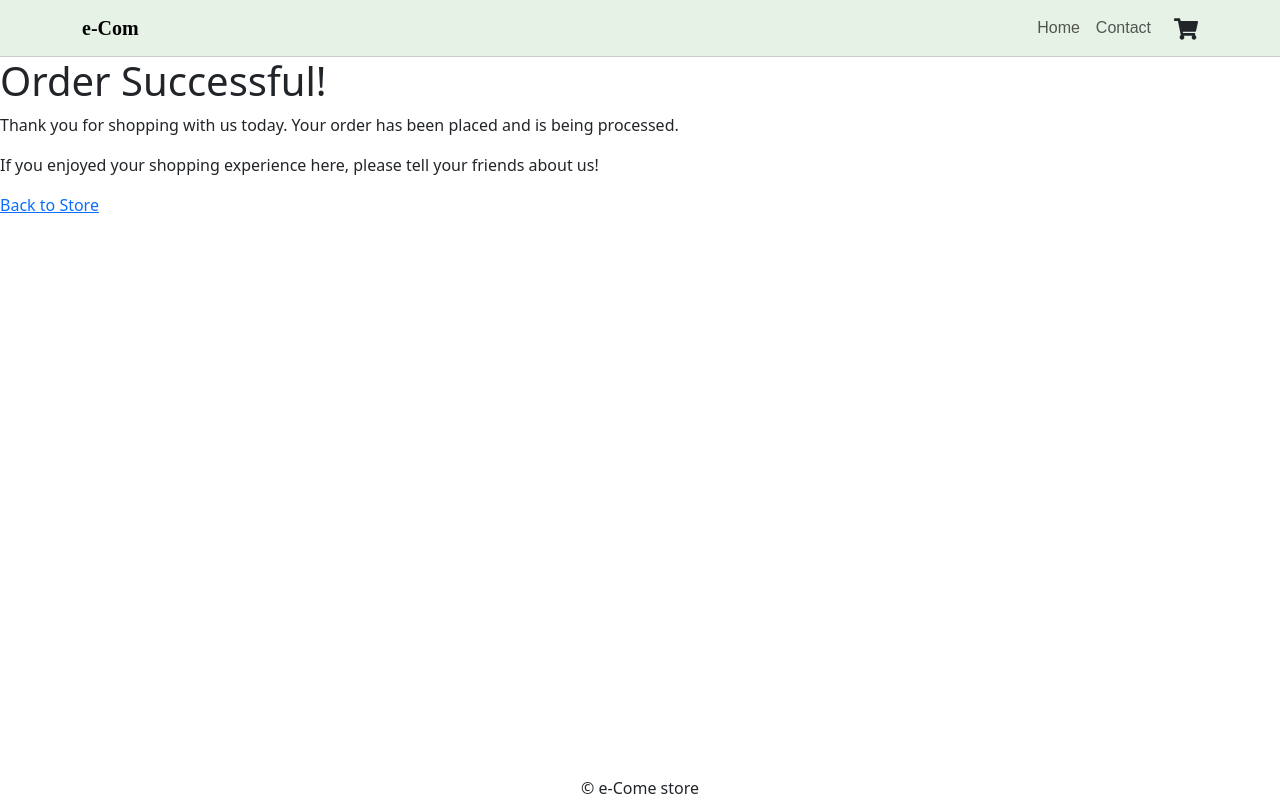
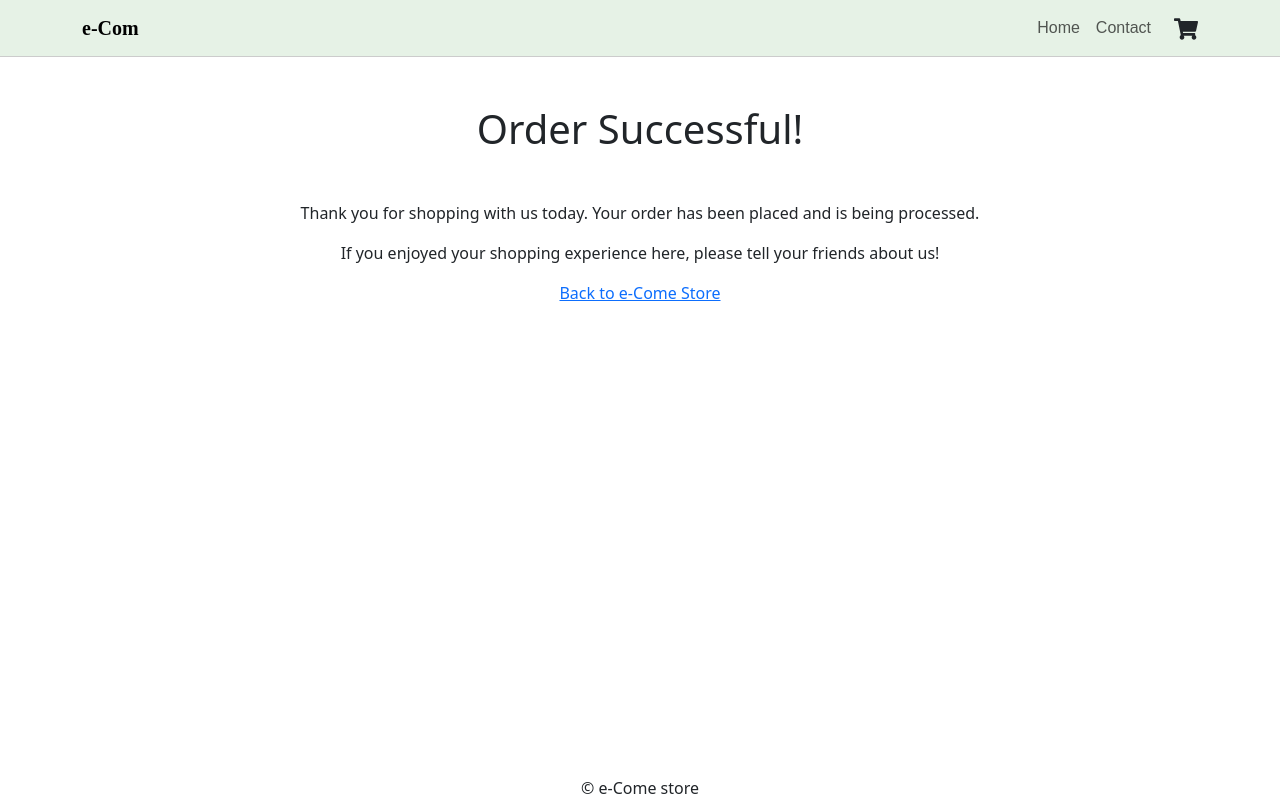
Before and after one commit to MaritaMalvinsdatter/ecom-store-ca, a React (Create React App) app: page /checkout/success in a window 1280 px wide. Built offline with nearby package versions, Linux system fonts and the light colour scheme.

Commit message:
fixed styles

```diff
--- a/src/pages/CheckoutSuccessPage.jsx
+++ b/src/pages/CheckoutSuccessPage.jsx
@@ -1,14 +1,15 @@
-// CheckoutSuccessPage.jsx
+
 import React from 'react';
 import { Link } from 'react-router-dom';
+import styles from '../styles/CheckoutPage.module.css';
 
 const CheckoutSuccessPage = () => {
   return (
-    <div>
-      <h1>Order Successful!</h1>
+    <div className={styles.centerContent}>
+      <h1 className='m-5'>Order Successful!</h1>
       <p>Thank you for shopping with us today. Your order has been placed and is being processed.</p>
       <p>If you enjoyed your shopping experience here, please tell your friends about us! </p>
-      <Link to="/">Back to Store</Link>
+      <Link to="/">Back to e-Come Store</Link>
     </div>
   );
 };
--- a/src/pages/ProductPage.jsx
+++ b/src/pages/ProductPage.jsx
@@ -70,6 +70,24 @@ function ProductPage() {
     }
   };
 
+  const renderReviews = () => {
+    if (product.reviews && product.reviews.length > 0) {
+      return (
+        <Row className="justify-content-md-center mt-4">
+          <Col md={6}>
+            <h3>Reviews</h3>
+            {product.reviews.map((review) => (
+              <p key={review.id} className="mb-5">
+                <strong>{review.username}</strong>: {review.description}
+              </p>
+            ))}
+          </Col>
+        </Row>
+      );
+    }
+    return null;
+  };
+
 
   return (
     <Container>
@@ -92,20 +110,9 @@ function ProductPage() {
               <small className="text-muted">Tags: {product.tags.join(', ')}</small>
             </Card.Footer>
           </Card>
-          {product.reviews && product.reviews.length > 0 && (
-            <div className="mt-4">
-              <h3>Reviews</h3>
-              <ListGroup>
-                {product.reviews.map((review) => (
-                  <ListGroup.Item key={review.id}>
-                    <strong>{review.username}</strong>: {review.description}
-                  </ListGroup.Item>
-                ))}
-              </ListGroup>
-            </div>
-          )}
         </Col>
       </Row>
+       {renderReviews()}
     </Container>
   );
 }
--- a/src/styles/CheckoutPage.module.css
+++ b/src/styles/CheckoutPage.module.css
@@ -60,3 +60,8 @@
   .continueShopping a:hover {
     text-decoration: underline;
   }
+
+  .centerContent {
+    text-align: center;
+    margin: 0 auto;
+  }
```
